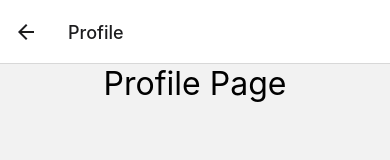
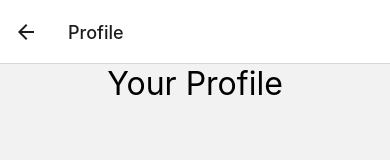
Before and after one commit to jshabun/scotties-crib, a React Native app in the folder Scotties-Crib/: screen /Profile in a window 390 px wide. Shown: the top 160 px of the page. Built offline with nearby package versions, Linux system fonts and the light colour scheme.

Commit message:
changed text to verify correct location of profile

```diff
--- a/Scotties-Crib/Profile.js
+++ b/Scotties-Crib/Profile.js
@@ -3,15 +3,15 @@ import { View, TextInput, Text, TouchableOpacity, StyleSheet } from 'react-nativ
 import { globalStyles } from './styles';
 
 
-const Profile = () => {
+const ProfileScreen = () => {
   return (
     <View>
       <Text style={{ textAlign: 'center', fontSize: 32}}>
-        Profile Page
+        Your Profile
       </Text>
 
     </View>
   );
 };
 
-export default Profile;
+export default ProfileScreen;
```
